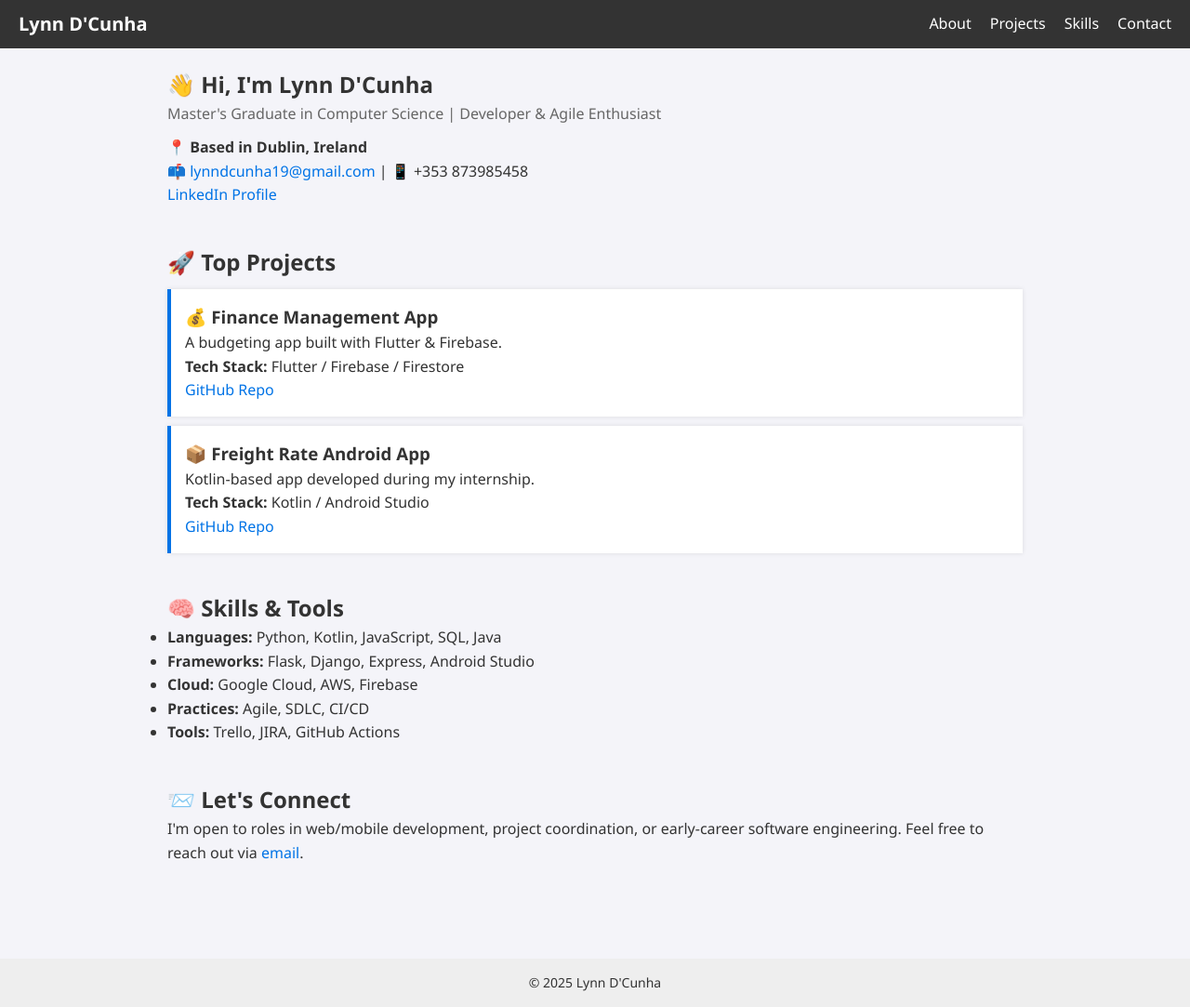
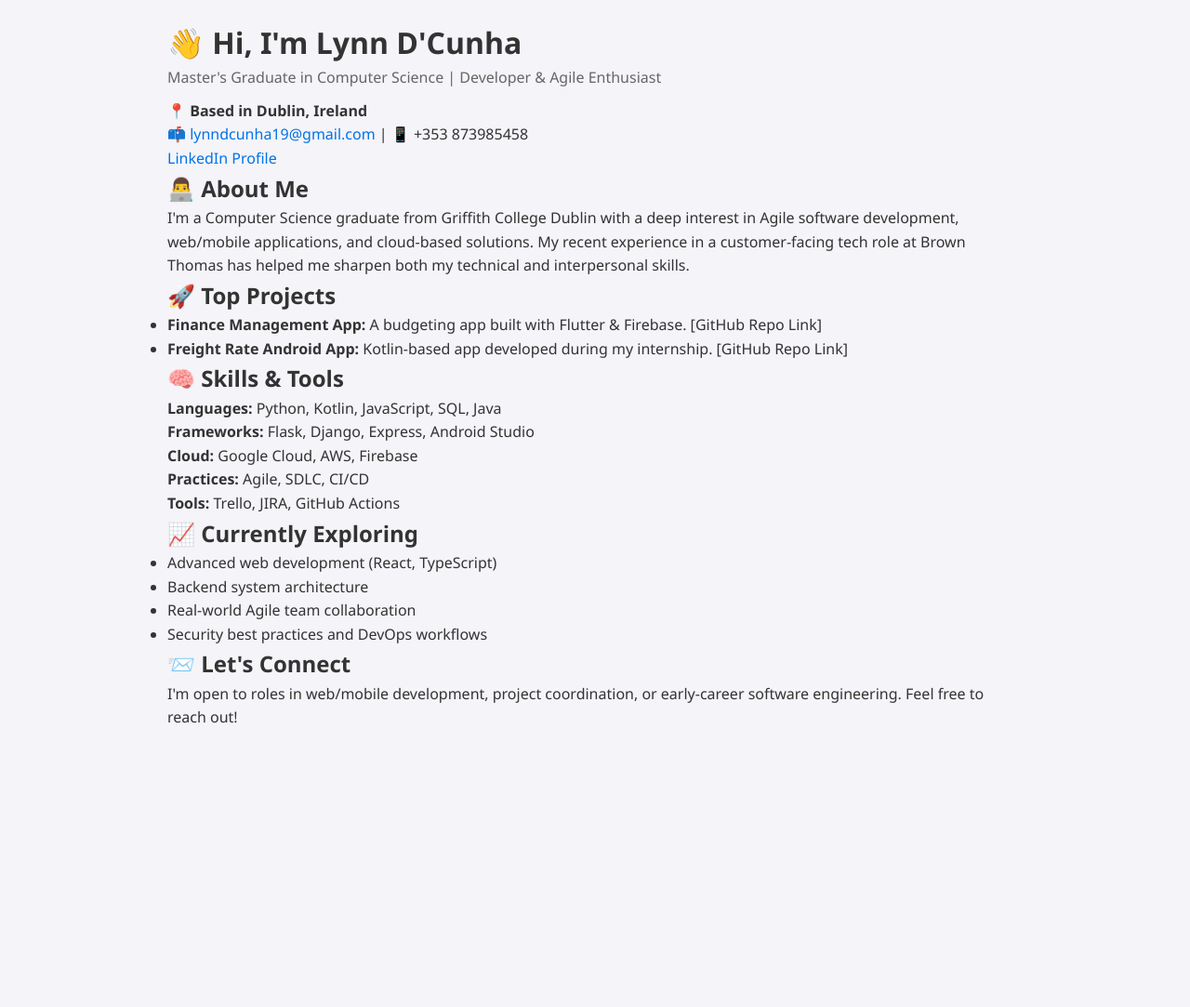
Before and after one commit to Lynndc004/Portfolio, a plain HTML site: page index.html in a window 1280 px wide. Shown: the whole page at 93% size. After the commit the page ends 805 px from the top, so only its background shows below. Drawn offline with Linux system fonts and the light colour scheme.

Commit message:
Update  back index.html

```diff
--- a/index.html
+++ b/index.html
@@ -7,62 +7,39 @@
     <link rel="stylesheet" href="style.css">
 </head>
 <body>
-    <header>
-        <nav>
-            <div class="logo">Lynn D'Cunha</div>
-            <ul class="nav-links">
-                <li><a href="#about">About</a></li>
-                <li><a href="#projects">Projects</a></li>
-                <li><a href="#skills">Skills</a></li>
-                <li><a href="#contact">Contact</a></li>
-            </ul>
-        </nav>
-    </header>
+    <div class="container">
+        <h1>👋 Hi, I'm Lynn D'Cunha</h1>
+        <p class="subtitle">Master's Graduate in Computer Science | Developer & Agile Enthusiast</p>
+        <p><strong>📍 Based in Dublin, Ireland</strong></p>
+        <p>📫 <a href="mailto:lynndcunha19@gmail.com">lynndcunha19@gmail.com</a> | 📱 +353 873985458</p>
+        <p><a href="https://www.linkedin.com/in/lynndcunha-9270b1231/" target="_blank">LinkedIn Profile</a></p>
 
-    <main class="container">
-        <section id="about">
-            <h1>👋 Hi, I'm Lynn D'Cunha</h1>
-            <p class="subtitle">Master's Graduate in Computer Science | Developer & Agile Enthusiast</p>
-            <p><strong>📍 Based in Dublin, Ireland</strong></p>
-            <p>📫 <a href="mailto:lynndcunha19@gmail.com">lynndcunha19@gmail.com</a> | 📱 +353 873985458</p>
-            <p><a href="https://www.linkedin.com/in/lynndcunha-9270b1231/" target="_blank">LinkedIn Profile</a></p>
-        </section>
+        <h2>👨‍💻 About Me</h2>
+        <p>I'm a Computer Science graduate from Griffith College Dublin with a deep interest in Agile software development, web/mobile applications, and cloud-based solutions. My recent experience in a customer-facing tech role at Brown Thomas has helped me sharpen both my technical and interpersonal skills.</p>
 
-        <section id="projects">
-            <h2>🚀 Top Projects</h2>
-            <div class="project-card">
-                <h3>💰 Finance Management App</h3>
-                <p>A budgeting app built with Flutter & Firebase.</p>
-                <p><strong>Tech Stack:</strong> Flutter / Firebase / Firestore</p>
-                <a href="#">GitHub Repo</a>
-            </div>
-            <div class="project-card">
-                <h3>📦 Freight Rate Android App</h3>
-                <p>Kotlin-based app developed during my internship.</p>
-                <p><strong>Tech Stack:</strong> Kotlin / Android Studio</p>
-                <a href="#">GitHub Repo</a>
-            </div>
-        </section>
+        <h2>🚀 Top Projects</h2>
+        <ul>
+            <li><strong>Finance Management App:</strong> A budgeting app built with Flutter & Firebase. [GitHub Repo Link]</li>
+            <li><strong>Freight Rate Android App:</strong> Kotlin-based app developed during my internship. [GitHub Repo Link]</li>
+        </ul>
 
-        <section id="skills">
-            <h2>🧠 Skills & Tools</h2>
-            <ul>
-                <li><strong>Languages:</strong> Python, Kotlin, JavaScript, SQL, Java</li>
-                <li><strong>Frameworks:</strong> Flask, Django, Express, Android Studio</li>
-                <li><strong>Cloud:</strong> Google Cloud, AWS, Firebase</li>
-                <li><strong>Practices:</strong> Agile, SDLC, CI/CD</li>
-                <li><strong>Tools:</strong> Trello, JIRA, GitHub Actions</li>
-            </ul>
-        </section>
+        <h2>🧠 Skills & Tools</h2>
+        <p><strong>Languages:</strong> Python, Kotlin, JavaScript, SQL, Java</p>
+        <p><strong>Frameworks:</strong> Flask, Django, Express, Android Studio</p>
+        <p><strong>Cloud:</strong> Google Cloud, AWS, Firebase</p>
+        <p><strong>Practices:</strong> Agile, SDLC, CI/CD</p>
+        <p><strong>Tools:</strong> Trello, JIRA, GitHub Actions</p>
 
-        <section id="contact">
-            <h2>📨 Let's Connect</h2>
-            <p>I'm open to roles in web/mobile development, project coordination, or early-career software engineering. Feel free to reach out via <a href="mailto:lynndcunha19@gmail.com">email</a>.</p>
-        </section>
-    </main>
+        <h2>📈 Currently Exploring</h2>
+        <ul>
+            <li>Advanced web development (React, TypeScript)</li>
+            <li>Backend system architecture</li>
+            <li>Real-world Agile team collaboration</li>
+            <li>Security best practices and DevOps workflows</li>
+        </ul>
 
-    <footer>
-        <p>&copy; 2025 Lynn D'Cunha</p>
-    </footer>
+        <h2>📨 Let's Connect</h2>
+        <p>I'm open to roles in web/mobile development, project coordination, or early-career software engineering. Feel free to reach out!</p>
+    </div>
 </body>
 </html>
```
